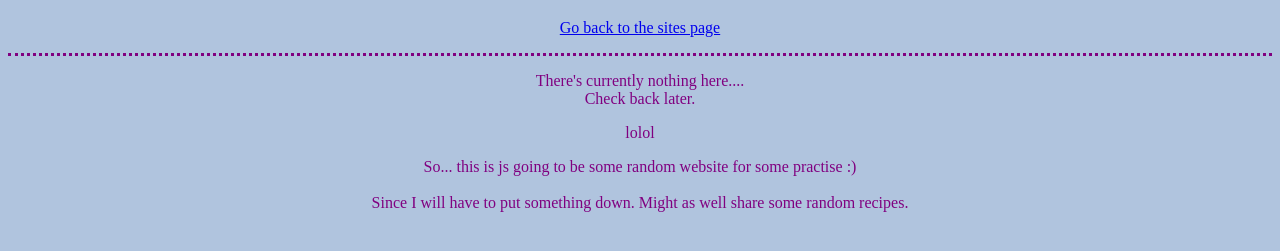
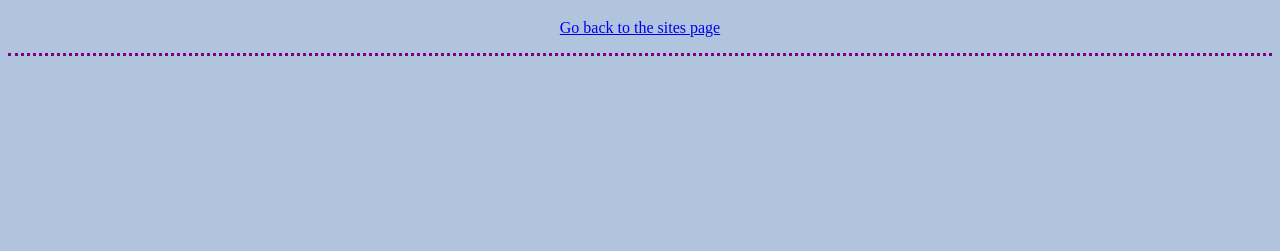
Before and after one commit to Seni3800/seni3800.github.io, a plain HTML site: page Xenors_site_name/Xenor48_site_index.html in a window 1280 px wide. Shown: the part 61-312 px from the top of the page. Drawn offline with Linux system fonts and the light colour scheme.

Commit message:
Update Xenor48_site_index.html

```diff
--- a/Xenors_site_name/Xenor48_site_index.html
+++ b/Xenors_site_name/Xenor48_site_index.html
@@ -15,9 +15,7 @@
     </header>
 
     <main>
-        <p>There's currently nothing here.... <br> Check back later.</p>
-        <p>lolol</p>
-        <p>So... this is js going to be some random website for some practise :) <br> <br>Since I will have to put something down. Might as well share some random recipes. </p>
+
     </main>
 
     <footer>
```
